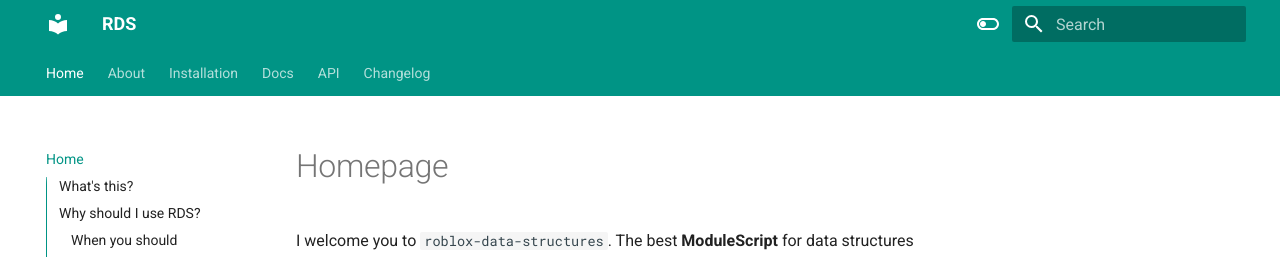
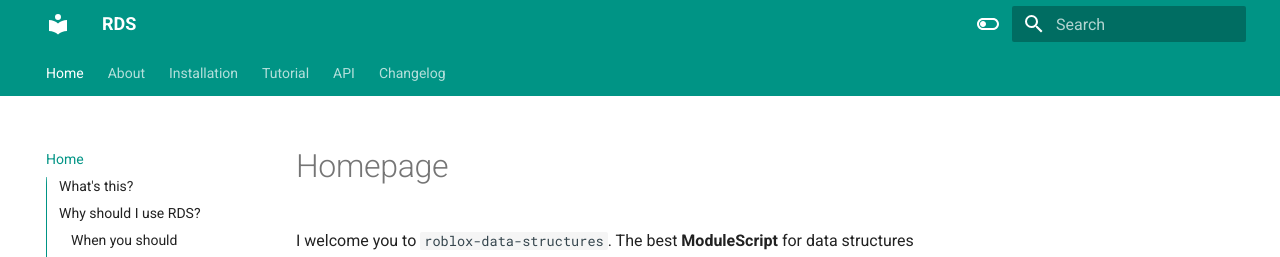
Before and after one commit to ecstatic5/luau-data-structures, an MkDocs documentation site: the page built from docs/index.md, in a window 1280 px wide and 900 px high. Shown: the top 257 px of the window. Built offline with MkDocs 1.6.1 and Material for MkDocs 9.7.7, drawn with Linux system fonts in a browser that asks for light colours.

Commit message:
update: Changed "Docs" to "Tutorial"

```diff
--- a/mkdocs.yml
+++ b/mkdocs.yml
@@ -3,7 +3,7 @@ nav:
   - Home: index.md
   - About: about.md
   - Installation: installation.md
-  - Docs: docs.md
+  - Tutorial: tutorial.md
   - API: api.md
   - Changelog: changelog.md
 theme:
```
